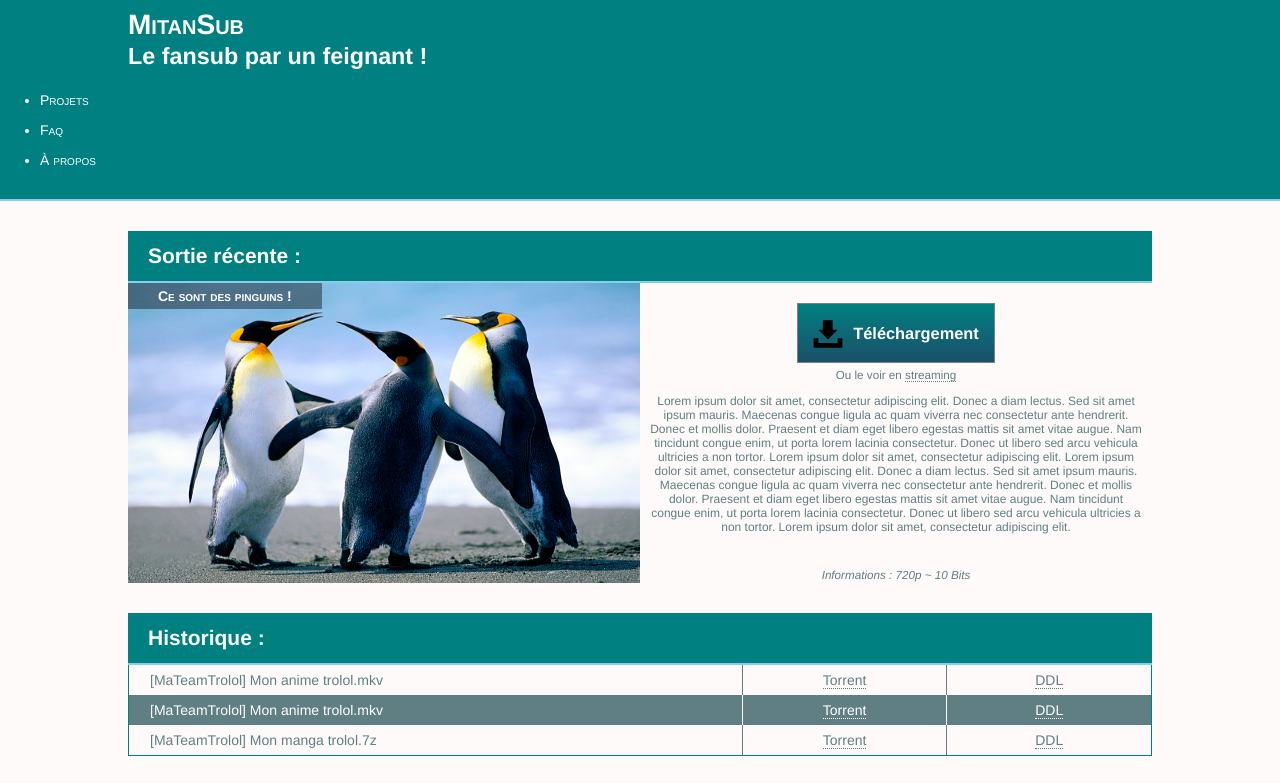
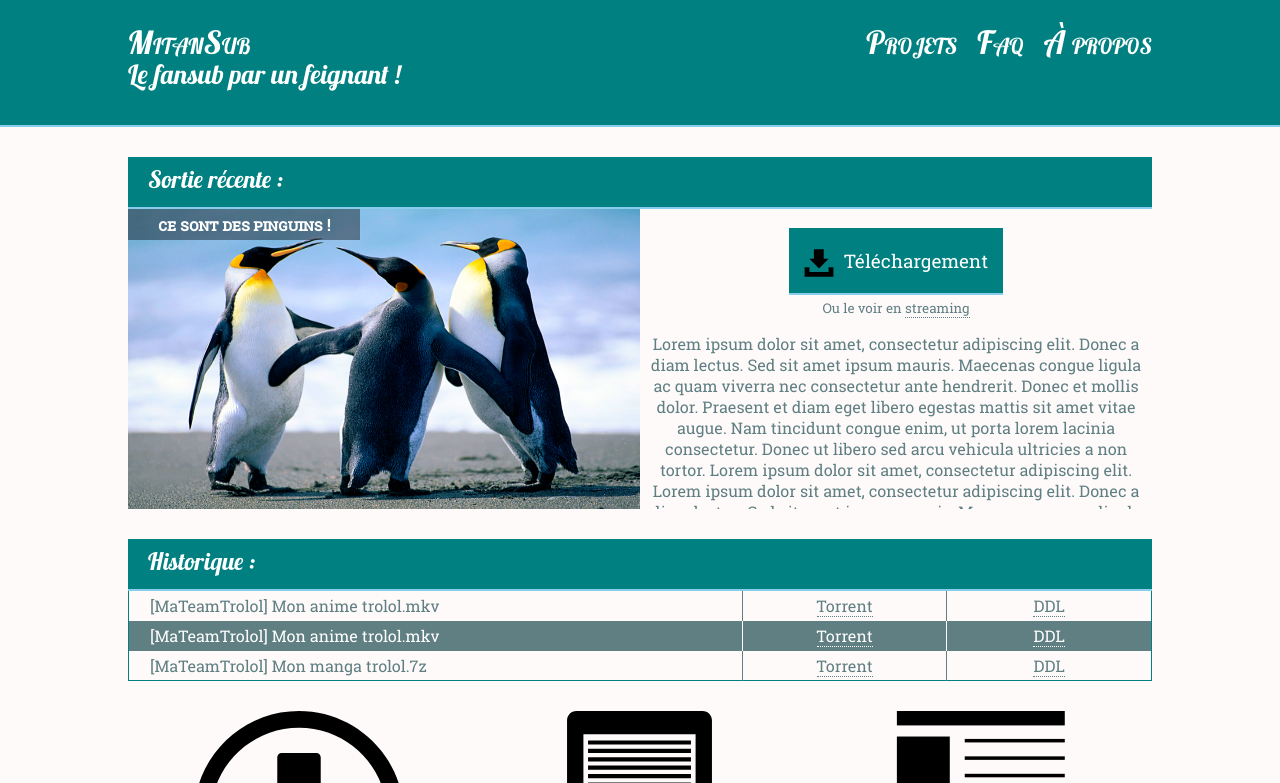
Before and after one commit to zJoul/MS, a plain HTML site: page index.html in a window 1280 px wide. Shown: the top 783 px of the page. Drawn offline with Linux system fonts and the light colour scheme.

Commit message:
new file:   _CSS/Lobster_1.3.otf 	new file:   _CSS/RobotoSlab-Regular.ttf 	modified:   _CSS/style.css 	modified:   index.html
Fix header
Add fonts
Change some style

```diff
--- a/_CSS/style.css
+++ b/_CSS/style.css
@@ -1,3 +1,13 @@
+@font-face {
+	font-family: LobsterTitle;
+	src: url(Lobster_1.3.otf);
+}
+
+@font-face {
+	font-family: Roboto;
+	src: url(RobotoSlab-Regular.ttf);
+}
+
 header, section, footer, aside, nav, article, figure {
 	display: block;
 }
@@ -10,8 +20,8 @@ html {
 
 body {
 	margin: 0;
-	font-family: "Helvetica Neue", Helvetica, Arial, sans-serif;
-	font-size: 14px;
+	font-family: Roboto, "Helvetica Neue", Helvetica, Arial, sans-serif;
+	font-size: 1em;
 	/* line-height: 20px; */
 	color: #5F7F82;
 	background-color: #FFFAFA;
@@ -37,9 +47,20 @@ header {
 	line-height: 30px;
 	border-bottom: 2px solid #87CEEB;
 	color: #FFF;
+	font-family: LobsterTitle;
 }
 
-header h1 {
+h1 {
+
+	font-weight: normal;
+}
+
+div#wrapper-top {
+	width: 1024px;
+	margin: auto;
+}
+
+section header h1 {
 	width: 1024px;
 	margin: auto;
 }
@@ -48,6 +69,31 @@ header a {
 	color: inherit;
 	font-variant: small-caps;
 	border-bottom: 0;
+}
+
+header#header h1 {
+	display: inline-block;
+}
+
+nav#top {
+	float: right;
+	padding-top: 5px;
+}
+
+nav#top ul {
+	display: block;
+	float: left;
+}
+
+nav#top li {
+	display: block;
+	float: left;
+	margin: 0 0 0 20px;
+	font-size: 2em;
+}
+
+nav#top ul li a:hover {
+	color: #87CEEB;
 }
 
 div#main {
@@ -113,25 +159,14 @@ article header {
 }
 
 #getDL {
-	border: 1px solid gray;
-	background-image: -webkit-gradient(linear, 0 100%, 0 0, from(#008080), to(#1B4F6A));
-
-	background-image: -webkit-linear-gradient(#008080, #1B4F6A);
-	background-image: -moz-linear-gradient(#008080, #1B4F6A);
-	background-image: -o-linear-gradient(#008080, #1B4F6A);
-	background-image: -ms-linear-gradient(#008080, #1B4F6A);
-	background-image: linear-gradient(#008080, #1B4F6A);
+	background: #008080;
+	border-bottom: 2px solid #87CEEB;
 	color: #FFF;
 	padding: 20px 15px;
 }
 
 #getDL:hover, #getDL:focus {
-	background-color: #0044CC;
-	-webkit-transition: background-color 0.5s linear 1s;
-	-moz-transition: background-color 0.5s linear 1s;
-	-o-transition: background-color 0.5s linear 1s;
-	-ms-transition: background-color 0.5s linear 1s;
-	transition: background-color 0.5s linear 1s;
+	background: #006666;
 }
 
 .stream {
@@ -148,7 +183,6 @@ article header {
 }
 
 article p {
-	font-size: 12px;
 	padding: 0px 10px;
 }
 
@@ -213,7 +247,6 @@ footer {
 	line-height: 15px;
 	border-top: 2px solid #87CEEB;
 	color: #FFF;
-	float: left;
 	width: 100%;
 }
 
@@ -232,7 +265,6 @@ footer p {
 .widget {
 	width: 200px;
 	display: inline-block;
-	float: left;
 }
 
 .widget header {
@@ -242,8 +274,7 @@ footer p {
 }
 
 .widget hr {
-	background: #FFF;
-	border: 0;
+	border: 1px solid #008080;
 	width: 50%;
 }
 
@@ -265,7 +296,6 @@ article#CGU-Licence h2 {
 article#CGU-Licence ol,
 article#CGU-Licence ul {
 	padding-left: 60px;
-	font-size: 12px;
 }
 
 p.CGU {
--- a/index.html
+++ b/index.html
@@ -11,14 +11,16 @@
 <body role="document" itemscope="itemscope" itemtype="http://schema.org/WebPage">
 	<div id='wrapper'>
 		<header id="header" role='banner'><!--Image de background, peut-être-->
+			<div id='wrapper-top'>
 				<h1><a href="index.html">MitanSub</a><br/><small>Le fansub par un feignant !</small></h1>
-			<nav>
-				<ul>
+					<nav id="top">
+						<ul style="font-family='LobsterTitle'">
 							<li><a href="#">Projets</a></li>
 							<li><a href="#">Faq</a></li>
 							<li><a href="#">À propos</a></li>
 						</ul>
 					</nav>
+			</div>
 		</header>
 		<div id="main" itemprop="mainContentOfPage">
 			<section id="main_download" role="main">
@@ -32,7 +34,7 @@
 					<div class="content">
 						<h1><a href="#" id='getDL'><span class="btn-DL"></span>Téléchargement</a></h1>
 						<small>Ou le voir en <a href="#" class='stream'>streaming</a></small><br/>
-						<p>Lorem ipsum dolor sit amet, consectetur adipiscing elit. Donec a diam lectus. Sed sit amet ipsum mauris. Maecenas congue ligula ac quam viverra nec consectetur ante hendrerit. Donec et mollis dolor. Praesent et diam eget libero egestas mattis sit amet vitae augue. Nam tincidunt congue enim, ut porta lorem lacinia consectetur. Donec ut libero sed arcu vehicula ultricies a non tortor. Lorem ipsum dolor sit amet, consectetur adipiscing elit. Lorem ipsum dolor sit amet, consectetur adipiscing elit. Donec a diam lectus. Sed sit amet ipsum mauris. Maecenas congue ligula ac quam viverra nec consectetur ante hendrerit. Donec et mollis dolor. Praesent et diam eget libero egestas mattis sit amet vitae augue. Nam tincidunt congue enim, ut porta lorem lacinia consectetur. Donec ut libero sed arcu vehicula ultricies a non tortor. Lorem ipsum dolor sit amet, consectetur adipiscing elit.</p>
+						<p>Lorem ipsum dolor sit amet, consectetur adipiscing elit. Donec a diam lectus. Sed sit amet ipsum mauris. Maecenas congue ligula ac quam viverra nec consectetur ante hendrerit. Donec et mollis dolor. Praesent et diam eget libero egestas mattis sit amet vitae augue. Nam tincidunt congue enim, ut porta lorem lacinia consectetur. Donec ut libero sed arcu vehicula ultricies a non tortor. Lorem ipsum dolor sit amet, consectetur adipiscing elit. Lorem ipsum dolor sit amet, consectetur adipiscing elit. Donec a diam lectus. Sed sit amet ipsum mauris. Maecenas congue ligula ac quam viverra nec consectetur ante hendrerit. Donec et mollis dolor. Praesent et diam eget libero egestas mattis sit amet vitae augue. Nam tincidunt congue enim, ut porta lorem lacinia consectetur.</p>
 					</div>
 					<footer>
 						<small>Informations : 720p ~ 10 Bits</small>
```
Also changed, not shown: _CSS/Lobster_1.3.otf (added), _CSS/RobotoSlab-Regular.ttf (added). Lines whose indentation alone changed are shown as unchanged.
